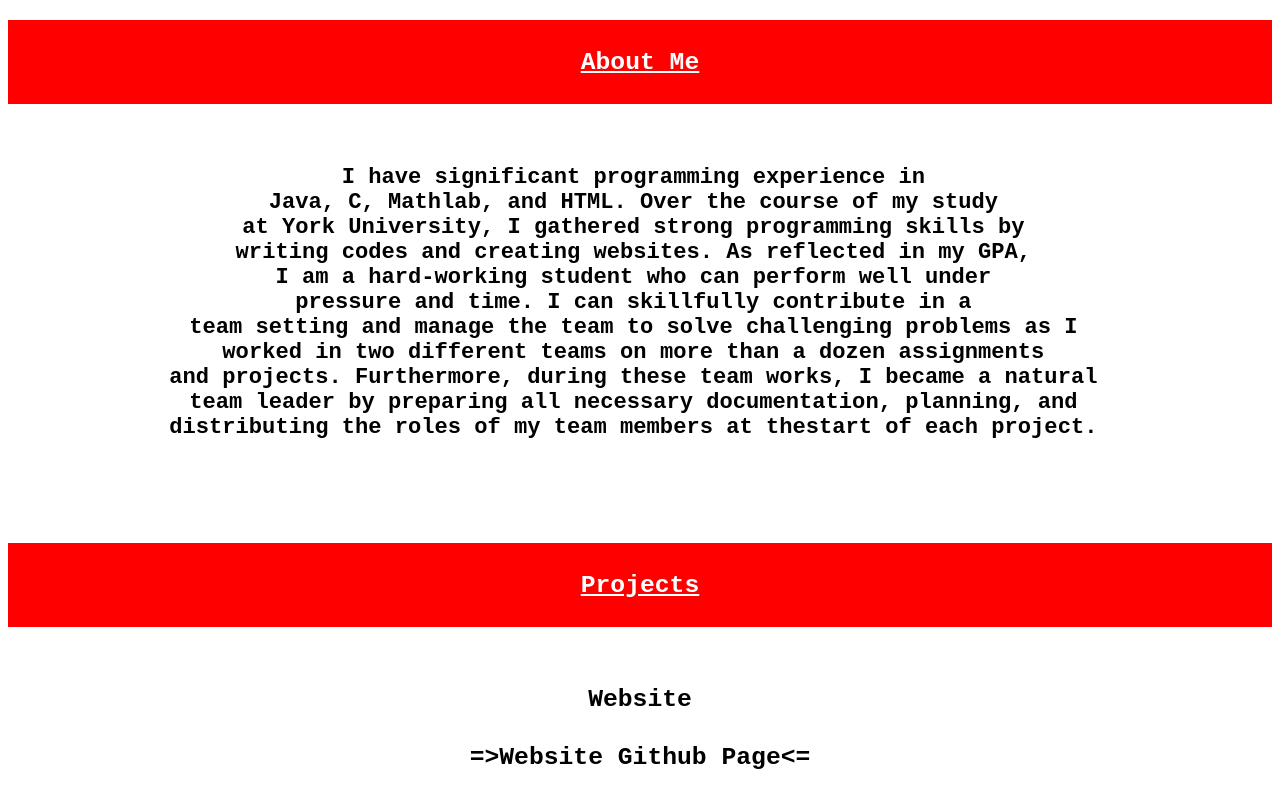
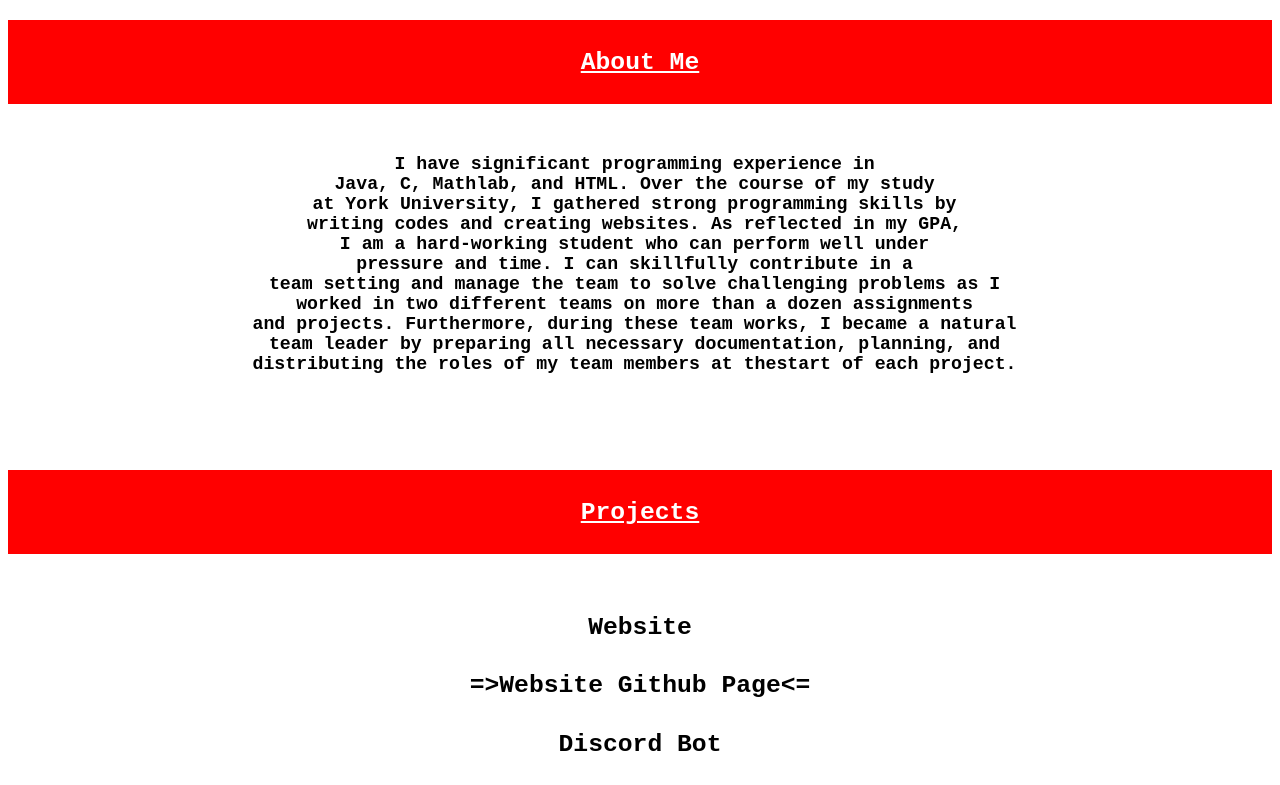
Before and after one commit to mustafayildrim/mustafayildrim.github.io, a plain HTML site: page index.html in a window 1280 px wide. Shown: the part 740-1525 px from the top of the page. Drawn offline with Linux system fonts and the light colour scheme.

Commit message:
Update index.html

```diff
--- a/index.html
+++ b/index.html
@@ -3,7 +3,6 @@
 <head>
    <title>Main Page</title>
    <link rel="icon" type="image/x-icon" href="favicon.ico">
-   <meta name="viewport" content="width=device-width, initial-scale=1.0">
    <style>
    body {
      background-repeat: no-repeat;
@@ -61,7 +60,7 @@ color: white;
 
 color: black;
   font-family: Trebuchet MS;
-  font-size: 170%;
+  font-size: 140%;
 
 
 }
```
